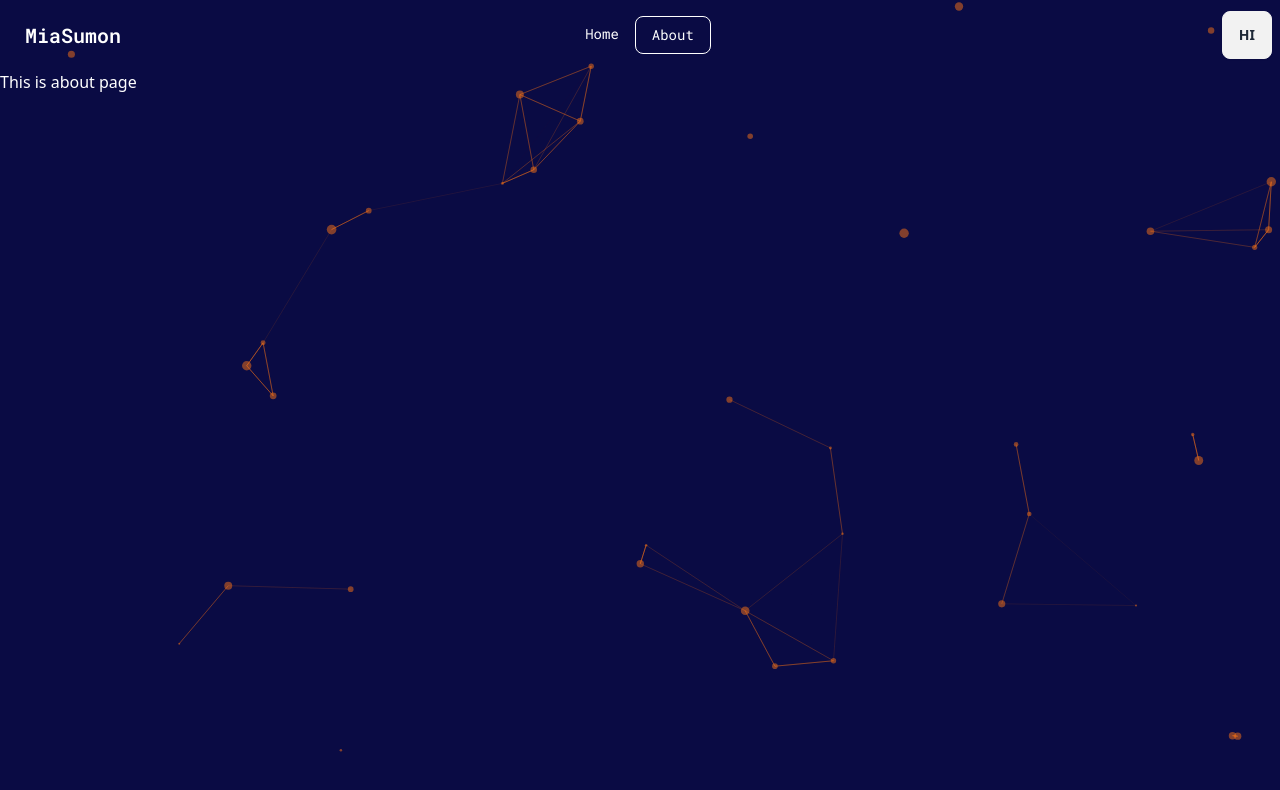
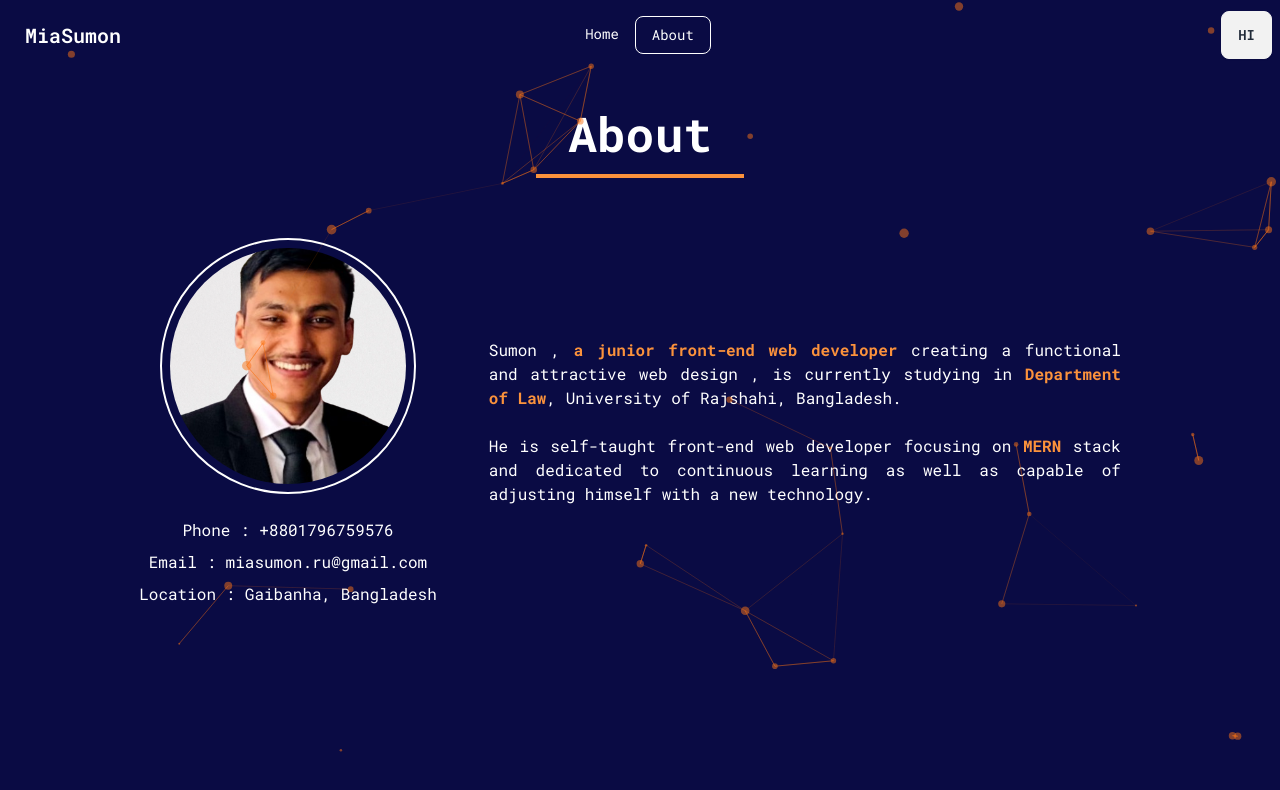
Before and after one commit to miasumon-ru/miasumon-portfolio, a React (Vite) app: page /about in a window 1280 px wide. Shown: the top 790 px of the page. Built offline with nearby package versions, Linux system fonts and the light colour scheme.

Commit message:
completed project page

```diff
--- a/package.json
+++ b/package.json
@@ -15,6 +15,7 @@
     "@tsparticles/slim": "^3.4.0",
     "localforage": "^1.10.0",
     "match-sorter": "^6.3.4",
+    "prop-types": "^15.8.1",
     "react": "^18.3.1",
     "react-dom": "^18.3.1",
     "react-router-dom": "^6.23.1",
--- /dev/null
+++ b/src/components/Title.jsx
@@ -0,0 +1,25 @@
+
+
+import PropTypes from 'prop-types';
+
+
+const Title = ({ title }) => {
+    return (
+
+        <div className=''>
+            <div className='max-w-xl mx-auto my-10 '>
+
+                <h2 className='text-5xl font-bold reddit text-center text-white '> {title}  </h2>
+                <div className='border-2 max-w-52 mx-auto my-4 border-orange-400 '></div>
+            </div>
+        </div>
+
+    );
+};
+
+
+Title.propTypes = {
+    title: PropTypes.string
+}
+
+export default Title;
--- a/src/pages/About/About.jsx
+++ b/src/pages/About/About.jsx
@@ -1,12 +1,46 @@
+import Title from "../../components/Title";
 import Navbar from "../Home/Navbar";
+
+import aboutImage from '../../assets/sumon_profile.png'
 
 
 
 const About = () => {
     return (
-        <div className="min-h-screen">
+        <div className="min-h-screen roboto">
             <Navbar></Navbar>
-            <h1 className="text-white"> This is about page </h1>
+
+
+            <Title title={"About"}></Title>
+
+
+            <div className="flex flex-col-reverse md:flex-row gap-8 p-5 justify-center items-center">
+
+                <div className=" flex flex-col justify-center items-center text-white">
+                    <img className="w-64 h-64 rounded-full object-cover border-2 p-2 border-white" src={aboutImage} alt="image of sumon" />
+
+                    <div className="mt-6 space-y-2 text-center">
+                        <p> Phone : +8801796759576 </p>
+                        <p> Email : miasumon.ru@gmail.com </p>
+                        <p> Location : Gaibanha, Bangladesh </p>
+                    </div>
+                </div>
+
+                <div className="text-white max-w-2xl flex flex-col text-justify justify-center items-center p-5">
+                    <p> Sumon , <span className="text-orange-400 font-bold">a junior front-end web developer</span> creating a functional and attractive web design , is currently studying in <span className="text-orange-400 font-bold">Department of Law</span>, University of Rajshahi, Bangladesh.
+
+                        <br />
+                        <br />
+
+                        He is self-taught front-end web developer focusing on <span className="text-orange-400 font-bold">MERN</span> stack and dedicated to continuous learning as well as capable of adjusting himself with a new technology.
+                    </p>
+                </div>
+
+
+            </div>
+
+
+
         </div>
     );
 };
--- a/src/pages/Home/Home.jsx
+++ b/src/pages/Home/Home.jsx
@@ -11,9 +11,8 @@ import Navbar from './Navbar';
 
 const Home = () => {
     return (
-        <div >
+        <div>
             <Navbar></Navbar>
-
 
             <div className="flex flex-col roboto items-center justify-center min-h-screen ">
 
```
Also changed, not shown: 1 other file (tests, documents, lock files or other folders).
